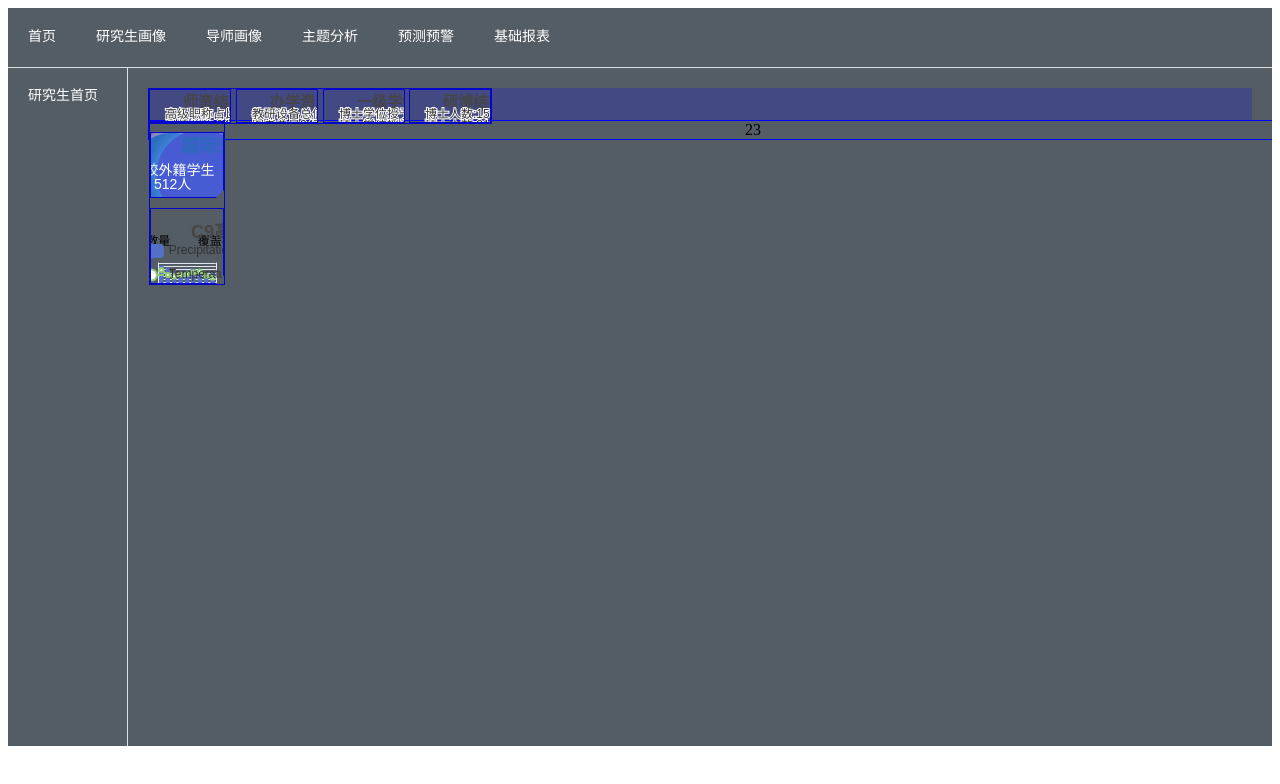
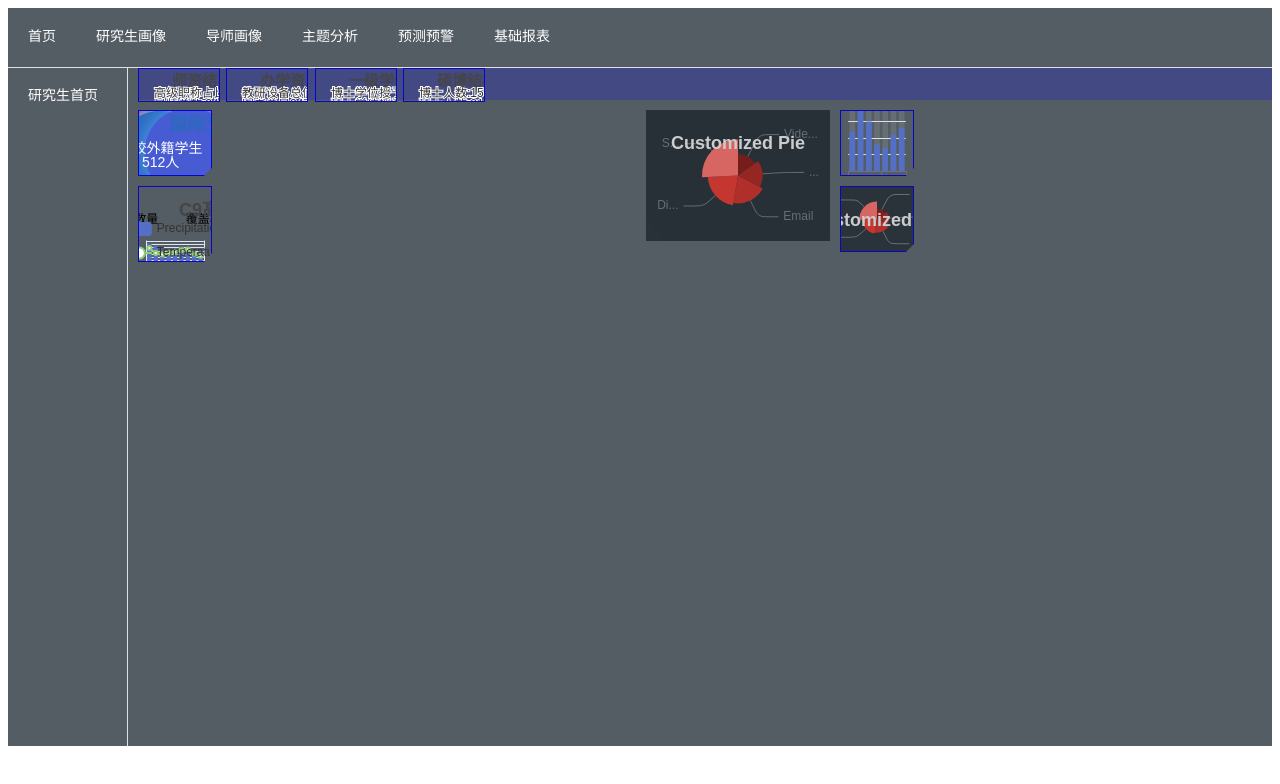
Before and after one commit to 16671072395/vue3-post, a Vue app: page /posthome in a window 1280 px wide. Shown: the top 784 px of the page. Built offline with nearby package versions, Linux system fonts and the light colour scheme; sample sign-in values are in the browser's storage.

Commit message:
对页面布局进行优化，减少了上边框和不必要的框线

```diff
--- a/src/App.vue
+++ b/src/App.vue
@@ -9,15 +9,15 @@
 import HorizontalMenu from "./components/HorizontalMenu.vue";
 import HomePage from "./views/HomePage";
 
-
 let isLogin = localStorage.getItem("isLogin");
+console.log(isLogin);
 export default {
-        data(){
-            return{
-                isShow : isLogin
-            }
+  data() {
+    return {
+      isShow: isLogin,
+    };
   },
-        components: {HomePage, HorizontalMenu},
+  components: { HomePage, HorizontalMenu },
 };
 </script>
 
@@ -25,6 +25,6 @@
 .backcolor {
   height: 100%;
   width: 100%;
-    background-color: rgb(84,92,100);
+  background-color: rgb(84, 92, 100);
 }
 </style>
--- a/src/components/ItemPage.vue
+++ b/src/components/ItemPage.vue
@@ -14,7 +14,7 @@ export default {
 .item {
   /* 高度410px */
   /* height: 2rem; */
-  border: 1px solid rgb(6, 6, 202);
+  /* border: 1px solid rgb(6, 6, 202); */
   position: absolute;
   /* 外边距20px */
   /* margin: 0.25rem; */
--- a/src/components/Layout.vue
+++ b/src/components/Layout.vue
@@ -16,9 +16,16 @@
       </ItemPage>
     </section>
     <!-- 中容器 -->
-    <section class="itemCenter">2</section>
+    <section class="itemCenter">
+      <ConterChar></ConterChar>
+    </section>
     <!-- 右容器 -->
-    <section class="itemRight">3</section>
+    <section class="itemRight">
+      <ItemPage>
+        <RightOne></RightOne>
+        <RightTwo></RightTwo>
+      </ItemPage>
+    </section>
   </section>
 </template>
 
@@ -30,6 +37,9 @@ import BarChartThree from "./PostHome/BarChartThree.vue";
 import BarChartFour from "./PostHome/BarChartFour.vue";
 import AsideOne from "./PostHome/AsideOne.vue";
 import AsideTwo from "./PostHome/AsideTwo.vue";
+import RightOne from "./PostHome/RightOne.vue";
+import RightTwo from "./PostHome/RightTwo.vue";
+import ConterChar from "./PostHome/ConterChar.vue";
 export default {
   components: {
     BarChartOne,
@@ -39,6 +49,9 @@ export default {
     BarChartFour,
     AsideOne,
     AsideTwo,
+    RightOne,
+    RightTwo,
+    ConterChar,
   },
   name: "Layout",
 };
@@ -60,15 +73,19 @@ header {
   /* 盒子上10px 左右0px 下0的外边距 */
 
   display: flex; /*父容器设置flex布局才能在子元素使用 */
-  border: 1px solid blue;
+  /* border: 1px solid blue; */
 }
-.itemLeft,
-.itemRight {
+.itemLeft {
   flex: 3;
   /* border: 1px solid blue; */
 }
+.itemRight {
+  flex: 3;
+  float: right;
+}
 .itemConter {
   flex: 5;
+
   /* border: 1px solid blue; */
 }
 </style>
--- a/src/components/PostHome/BarChartFour.vue
+++ b/src/components/PostHome/BarChartFour.vue
@@ -85,8 +85,8 @@ export default {
 #myDiv {
   height: 2rem;
   width: 5rem;
-  margin: 0rem 0rem 0rem 0.15rem;
+  margin: 0rem 0rem 0rem 0.2rem;
   border: 1px solid rgb(6, 6, 202);
-  float: right;
+  float: left;
 }
 </style>
--- a/src/components/PostHome/BarChartOne.vue
+++ b/src/components/PostHome/BarChartOne.vue
@@ -85,7 +85,7 @@ export default {
 #myDiv {
   height: 2rem;
   width: 5rem;
-  margin: 0rem 0.15rem 0rem 0rem;
+  margin: 0rem 0.2rem 0rem 0rem;
   border: 1px solid rgb(6, 6, 202);
   float: left;
 }
--- a/src/components/PostHome/BarChartThree.vue
+++ b/src/components/PostHome/BarChartThree.vue
@@ -85,7 +85,7 @@ export default {
 #myDiv {
   height: 2rem;
   width: 5rem;
-  margin: 0rem 0.15rem 0rem 0.15rem;
+  margin: 0rem 0.2rem 0rem 0.2rem;
   border: 1px solid rgb(6, 6, 202);
   float: left;
 }
--- a/src/components/PostHome/BarChartTwo.vue
+++ b/src/components/PostHome/BarChartTwo.vue
@@ -85,7 +85,7 @@ export default {
 #myDiv {
   height: 2rem;
   width: 5rem;
-  margin: 0rem 0.15rem 0rem 0.15rem;
+  margin: 0rem 0.2rem 0rem 0.2rem;
   border: 1px solid rgb(6, 6, 202);
   float: left;
 }
--- /dev/null
+++ b/src/components/PostHome/ConterChar.vue
@@ -0,0 +1,86 @@
+<template>
+  <div class="myDiv" ref="mychart">dsa4d2154</div>
+</template>
+
+<script>
+import * as echarts from "echarts";
+export default {
+  name: "RightTwo",
+  mounted() {
+    let myEcharts = echarts.init(this.$refs.mychart);
+    myEcharts.setOption({
+      backgroundColor: "#2c343c",
+      title: {
+        text: "Customized Pie",
+        left: "center",
+        top: 20,
+        textStyle: {
+          color: "#ccc",
+        },
+      },
+      tooltip: {
+        trigger: "item",
+      },
+      visualMap: {
+        show: false,
+        min: 80,
+        max: 600,
+        inRange: {
+          colorLightness: [0, 1],
+        },
+      },
+      series: [
+        {
+          name: "Access From",
+          type: "pie",
+          radius: "55%",
+          center: ["50%", "50%"],
+          data: [
+            { value: 335, name: "Direct" },
+            { value: 310, name: "Email" },
+            { value: 274, name: "Union Ads" },
+            { value: 235, name: "Video Ads" },
+            { value: 400, name: "Search Engine" },
+          ].sort(function (a, b) {
+            return a.value - b.value;
+          }),
+          roseType: "radius",
+          label: {
+            color: "rgba(255, 255, 255, 0.3)",
+          },
+          labelLine: {
+            lineStyle: {
+              color: "rgba(255, 255, 255, 0.3)",
+            },
+            smooth: 0.2,
+            length: 10,
+            length2: 20,
+          },
+          itemStyle: {
+            color: "#c23531",
+            shadowBlur: 200,
+            shadowColor: "rgba(0, 0, 0, 0.5)",
+          },
+          animationType: "scale",
+          animationEasing: "elasticOut",
+          animationDelay: function (idx) {
+            return Math.random() * 200;
+          },
+        },
+      ],
+    });
+  },
+};
+</script>
+
+<style scoped>
+.myDiv {
+  /* 控制div的缺角样式 */
+  /* div的其他属性 */
+  /* background-color: aqua; */
+  height: 8.2rem;
+  width: 11.5rem;
+  /* border: 1px solid rgb(6, 6, 202); */
+  margin: 10px 10px 0px 10px;
+}
+</style>
--- /dev/null
+++ b/src/components/PostHome/RightOne.vue
@@ -0,0 +1,46 @@
+<template>
+  <div class="myDiv" ref="mychart"></div>
+</template>
+
+<script>
+import * as echarts from "echarts";
+export default {
+  name: "RightOne",
+  mounted() {
+    let myEcharts = echarts.init(this.$refs.mychart);
+    myEcharts.setOption({
+      xAxis: {
+        type: "category",
+        data: ["Mon", "Tue", "Wed", "Thu", "Fri", "Sat", "Sun"],
+      },
+      yAxis: {
+        type: "value",
+      },
+      series: [
+        {
+          data: [120, 200, 150, 80, 70, 110, 130],
+          type: "bar",
+          showBackground: true,
+          backgroundStyle: {
+            color: "rgba(180, 180, 180, 0.2)",
+          },
+        },
+      ],
+    });
+  },
+};
+</script>
+
+<style scoped>
+.myDiv {
+  /* 控制div的缺角样式 */
+  -webkit-clip-path: polygon(0 0, 100% 0, 100% 88%, 89% 100%, 0 100%);
+  clip-path: polygon(0 0, 100% 0, 100% 88%, 89% 100%, 0 100%);
+  /* div的其他属性 */
+  /* background-color: aqua; */
+  height: 4rem;
+  width: 4.5rem;
+  border: 1px solid rgb(6, 6, 202);
+  margin: 10px 0px 10px 0px;
+}
+</style>
--- /dev/null
+++ b/src/components/PostHome/RightTwo.vue
@@ -0,0 +1,88 @@
+<template>
+  <div class="myDiv" ref="mychart">dsa4d2154</div>
+</template>
+
+<script>
+import * as echarts from "echarts";
+export default {
+  name: "RightTwo",
+  mounted() {
+    let myEcharts = echarts.init(this.$refs.mychart);
+    myEcharts.setOption({
+      backgroundColor: "#2c343c",
+      title: {
+        text: "Customized Pie",
+        left: "center",
+        top: 20,
+        textStyle: {
+          color: "#ccc",
+        },
+      },
+      tooltip: {
+        trigger: "item",
+      },
+      visualMap: {
+        show: false,
+        min: 80,
+        max: 600,
+        inRange: {
+          colorLightness: [0, 1],
+        },
+      },
+      series: [
+        {
+          name: "Access From",
+          type: "pie",
+          radius: "55%",
+          center: ["50%", "50%"],
+          data: [
+            { value: 335, name: "Direct" },
+            { value: 310, name: "Email" },
+            { value: 274, name: "Union Ads" },
+            { value: 235, name: "Video Ads" },
+            { value: 400, name: "Search Engine" },
+          ].sort(function (a, b) {
+            return a.value - b.value;
+          }),
+          roseType: "radius",
+          label: {
+            color: "rgba(255, 255, 255, 0.3)",
+          },
+          labelLine: {
+            lineStyle: {
+              color: "rgba(255, 255, 255, 0.3)",
+            },
+            smooth: 0.2,
+            length: 10,
+            length2: 20,
+          },
+          itemStyle: {
+            color: "#c23531",
+            shadowBlur: 200,
+            shadowColor: "rgba(0, 0, 0, 0.5)",
+          },
+          animationType: "scale",
+          animationEasing: "elasticOut",
+          animationDelay: function (idx) {
+            return Math.random() * 200;
+          },
+        },
+      ],
+    });
+  },
+};
+</script>
+
+<style scoped>
+.myDiv {
+  /* 控制div的缺角样式 */
+  -webkit-clip-path: polygon(0 0, 100% 0, 100% 88%, 89% 100%, 0 100%);
+  clip-path: polygon(0 0, 100% 0, 100% 88%, 89% 100%, 0 100%);
+  /* div的其他属性 */
+  /* background-color: aqua; */
+  height: 4rem;
+  width: 4.5rem;
+  border: 1px solid rgb(6, 6, 202);
+  margin: 10px 0px 10px 0px;
+}
+</style>
--- a/src/router/index.js
+++ b/src/router/index.js
@@ -59,9 +59,9 @@ const routes = [
     component: VerticalMenu
   },
   {
-    path:'/login',
-    name:'login',
-    component:Login
+    path: '/login',
+    name: 'login',
+    component: Login
   }
 ]
 
@@ -73,11 +73,12 @@ const router = createRouter({
 /**
  * 检测登陆状态，isLogin有值可以进行正常跳转，没有值跳转到登陆注册页
  */
-router.beforeEach((to,from,next)=>{
+router.beforeEach((to, from, next) => {
   let token = localStorage.getItem("isLogin")
-  if(token || to.path === "/login"){
+  if (token || to.path === "/login") {
+    // next("/posthome")
     next()
-  }else {
+  } else {
     next("/login")
   }
 })
--- a/src/views/HomePage.vue
+++ b/src/views/HomePage.vue
@@ -65,4 +65,7 @@ export default {
 div {
   font: size 0.625rem;
 }
+.allHeight {
+  padding: 0px 0px 0px 10px;
+}
 </style>
```
Lines whose indentation alone changed are shown as unchanged.
